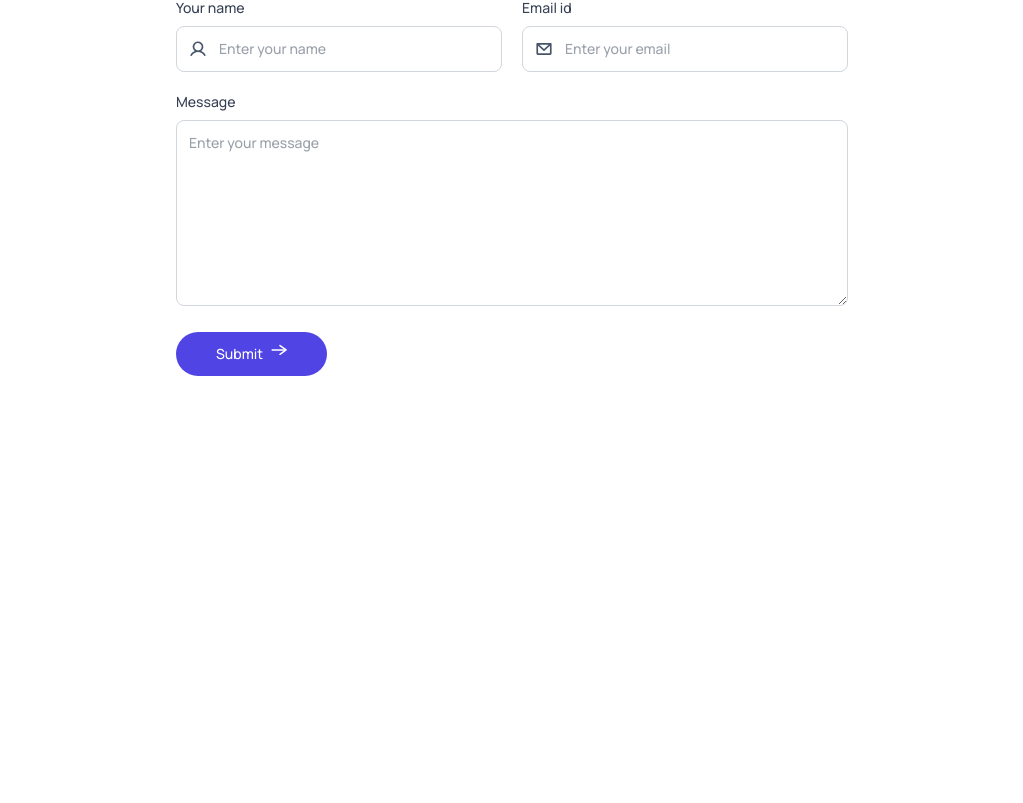
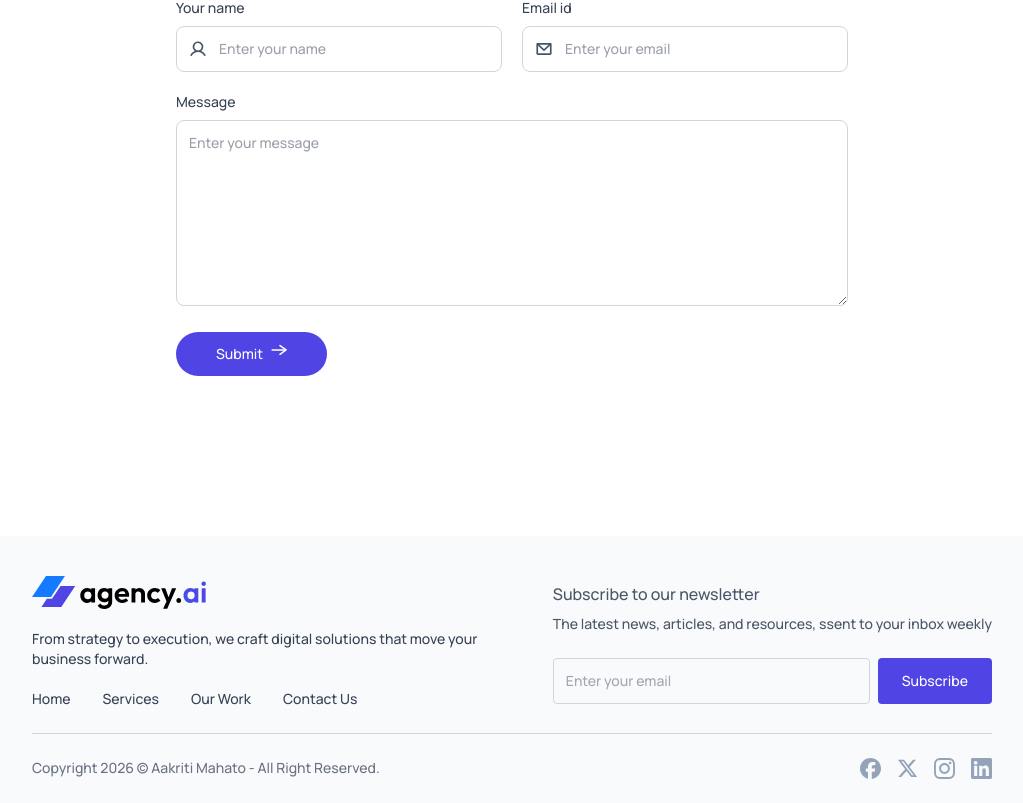
Before and after one commit to aakritii7/Agency-Ai, a React (Vite) app: page / in a window 1280 px wide. Shown: the part 3310-4113 px from the top of the page, without its empty margins (128-1151 px from the left). Before the commit the page ends 3686 px from the top, so only its background shows below. Built offline with nearby package versions, Linux system fonts and the light colour scheme; a web font is replaced by a local one.

Commit message:
Footer component is started

```diff
--- a/src/App.jsx
+++ b/src/App.jsx
@@ -7,6 +7,7 @@
 import Teams from './components/Teams'
 import ContactUs from './components/ContactUs'
 import { Toaster } from 'react-hot-toast'
+import Footer from './components/Footer'
 
 const App = () => {
   const [theme, setTheme] = useState(localStorage.getItem('theme') ? localStorage.getItem('theme'): 'light')
@@ -20,6 +21,7 @@
       <OurWork />
       <Teams />
       <ContactUs />
+      <Footer theme={theme} />
     </div>
   )
 }
--- /dev/null
+++ b/src/components/Footer.jsx
@@ -0,0 +1,52 @@
+import React from 'react'
+import assets from '../assets/assets'
+
+const Footer = ({theme}) => {
+  return (
+    <div className='bg-slate-50 dark:bg-gray-900 pt-10 sm:pt-10 mt-20 sm:mt-40 px-4 sm:px-10 lg:px-24 xl:px-40'>
+        {/* footer top */}
+
+        <div className='flex justify-between lg:items-center max-lg:flex-col gap-10'>
+            {/* left bar */}
+            <div className='space-y-5 text-sm text-gray-700 dark:text-gray-400'>
+                <img src={theme === 'dark' ? assets.logo_dark : assets.logo} className='w-32 sm:w-44' />
+                <p className='max-w-md'>From strategy to execution, we craft digital solutions that move your business forward.</p>
+
+                <ul className='flex gap-8'>
+                    <li><a className='hover:text-primary' href="#hero">Home</a></li>
+                    <li><a className='hover:text-primary' href="#services">Services</a></li>
+                    <li><a className='hover:text-primary' href="#our-work">Our Work</a></li>
+                    <li><a className='hover:text-primary' href="#contct-us">Contact Us</a></li>
+
+                </ul>
+            </div>
+            {/* Right bar */}
+            <div className='text-gray-600 dark:text-gray-400'>
+                <h3 className='font-semibold'>Subscribe to our newsletter</h3>
+                <p className='text-sm mt-2 mb-6'>The latest news, articles, and resources, ssent to your inbox weekly</p>
+
+                <div className='flex gap-2 text-sm'>
+                    <input type="email" placeholder='Enter your email' className='w-full p-3 text-sm outline-none rounded dark:text-gray-200 bg-transparent border border-gray-300 dark:border-graay-500' />
+                    <button className='bg-primary text-white rounded px-6'>Subscribe</button>
+                </div>
+
+            </div>
+        </div>
+        <hr className='border-gray-300 dark:border-gray-600 my-6'/>
+        {/* Footer bottom */}
+        <div className='pb-6 text-sm text-gray-500 flex justify-center sm:justify-between gap-4 flex-wrap'>
+            <p>Copyright 2026 © Aakriti Mahato - All Right Reserved.</p>
+            <div className='flex items-center justify-between gap-4'>
+                <img src={assets.facebook_icon} alt="" />
+                <img src={assets.twitter_icon} alt="" />
+                <img src={assets.instagram_icon} alt="" />
+                <img src={assets.linkedin_icon} alt="" />
+
+            </div>
+        </div>
+
+    </div>
+  )
+}
+
+export default Footer
```
